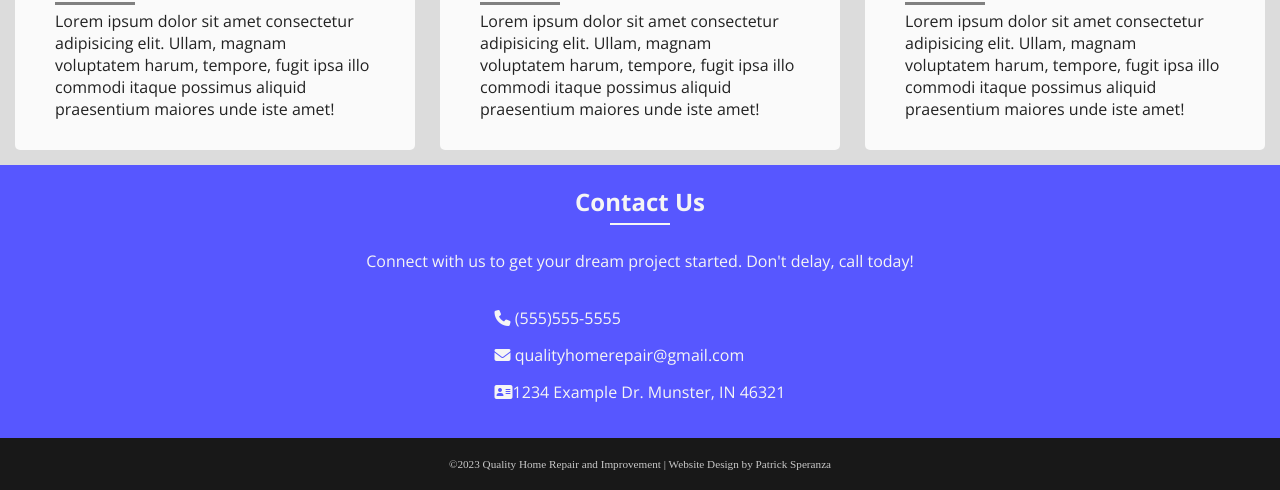
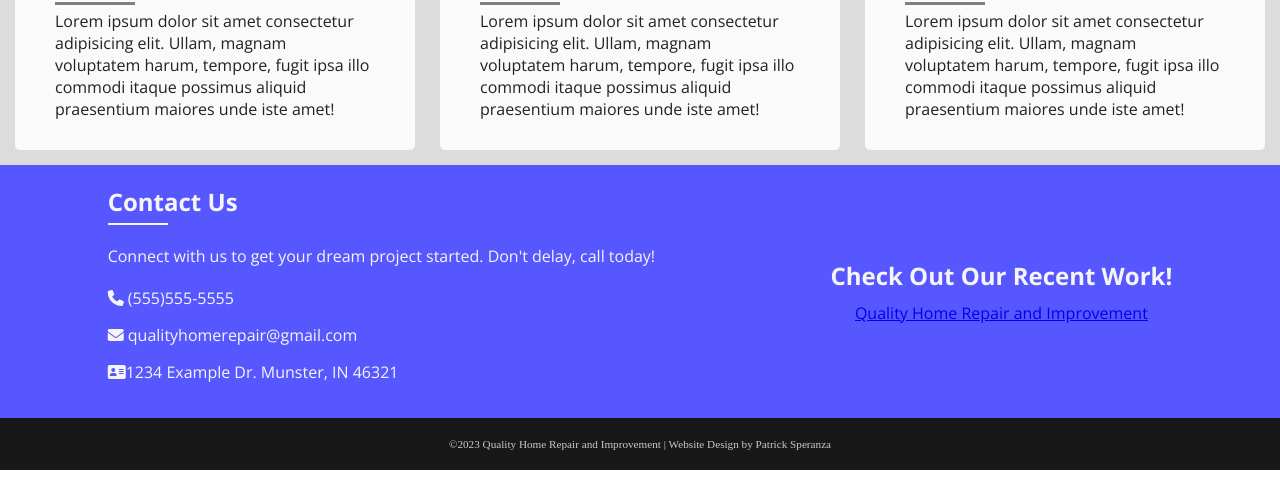
Before and after one commit to patricksperanza/qualityHomeRepair, a plain HTML site: page index.html in a window 1280 px wide. Shown: the part 1439-1929 px from the top of the page. Drawn offline with nearby package versions, Linux system fonts and the light colour scheme.

Commit message:
add facebook iframe

```diff
--- a/index.html
+++ b/index.html
@@ -12,6 +12,14 @@
     <link rel="stylesheet" href="styles.css" />
   </head>
   <body>
+    <div id="fb-root"></div>
+    <script
+      async
+      defer
+      crossorigin="anonymous"
+      src="https://connect.facebook.net/en_US/sdk.js#xfbml=1&version=v17.0"
+      nonce="yc22sz0e"
+    ></script>
     <header class="header">
       <a href="/">
         <h1>Quality Home Repair and Improvement</h1>
@@ -100,6 +108,7 @@
     </div>
 
     <div id="contact" class="contact">
+      <div class="contact-text">
         <h2>Contact Us</h2>
         <div class="contact-line"></div>
         <p class="contact-desc">
@@ -121,6 +130,32 @@
           </div>
         </div>
       </div>
+      <div class="contact-fb">
+        <h2>Check Out Our Recent Work!</h2>
+        <div
+          class="fb-page"
+          data-href="https://www.facebook.com/qualityhomerepairandimprovement"
+          data-tabs="timeline"
+          data-width="300"
+          data-height="450"
+          data-small-header="true"
+          data-adapt-container-width="true"
+          data-hide-cover="false"
+          data-show-facepile="true"
+        >
+          <blockquote
+            cite="https://www.facebook.com/qualityhomerepairandimprovement"
+            class="fb-xfbml-parse-ignore"
+          >
+            <a href="https://www.facebook.com/qualityhomerepairandimprovement"
+              >Quality Home Repair and Improvement</a
+            >
+          </blockquote>
+        </div>
+      </div>
+    </div>
+    <!-- Facebook feed -->
+
     <footer>
       <p>
         &copy;2023 Quality Home Repair and Improvement | Website Design by
--- a/styles.css
+++ b/styles.css
@@ -242,6 +242,14 @@ header a {
   font-family: "Open Sans", sans-serif;
 }
 
+.contact-fb {
+  text-align: center;
+}
+
+.contact-fb h2 {
+  margin-bottom: 10px;
+}
+
 .contact-line {
   border-bottom: 2px solid whitesmoke;
   margin: 5px 0;
@@ -275,4 +283,9 @@ footer {
     flex-direction: row;
     padding: 15px;
   }
+
+  .contact {
+    flex-direction: row;
+    justify-content: space-around;
+  }
 }
```
Lines whose indentation alone changed are shown as unchanged.
